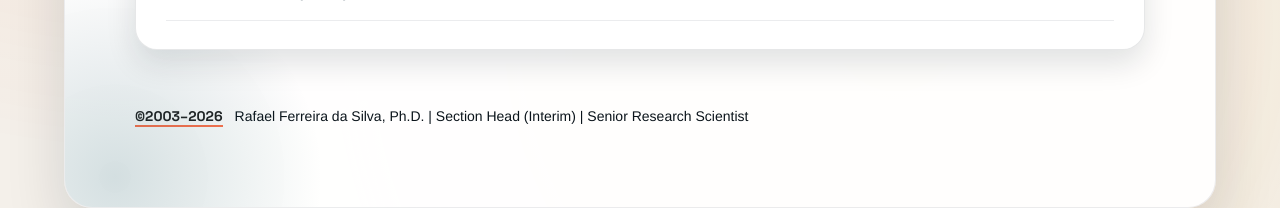
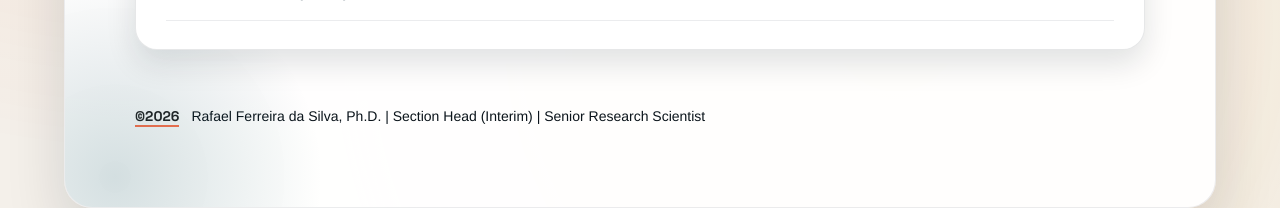
Before and after one commit to rafaelfsilva/rafaelfsilva.github.io, a Jekyll site: the page built from index.html, in a window 1280 px wide and 900 px high, scrolled down 1753 px. Shown: the part 692-900 px from the top of the window. Built offline with Jekyll 4.4.1, drawn with Linux system fonts in a browser that asks for light colours; some web fonts are replaced.

```diff
--- a/_includes/footer.html
+++ b/_includes/footer.html
@@ -1,6 +1,6 @@
 <br /><br />
 <div class="col-sm-12 subpage-block footer-block">
     <ul class="info-list">
-        <li><span class="title">&copy;2003&ndash;{{ site.time | date: '%Y' }}</span><span class="value">Rafael Ferreira da Silva, Ph.D. | Section Head (Interim) | Senior Research Scientist</span></li>
+        <li><span class="title">&copy;{{ site.time | date: '%Y' }}</span><span class="value">Rafael Ferreira da Silva, Ph.D. | Section Head (Interim) | Senior Research Scientist</span></li>
     </ul>
 </div>
```
